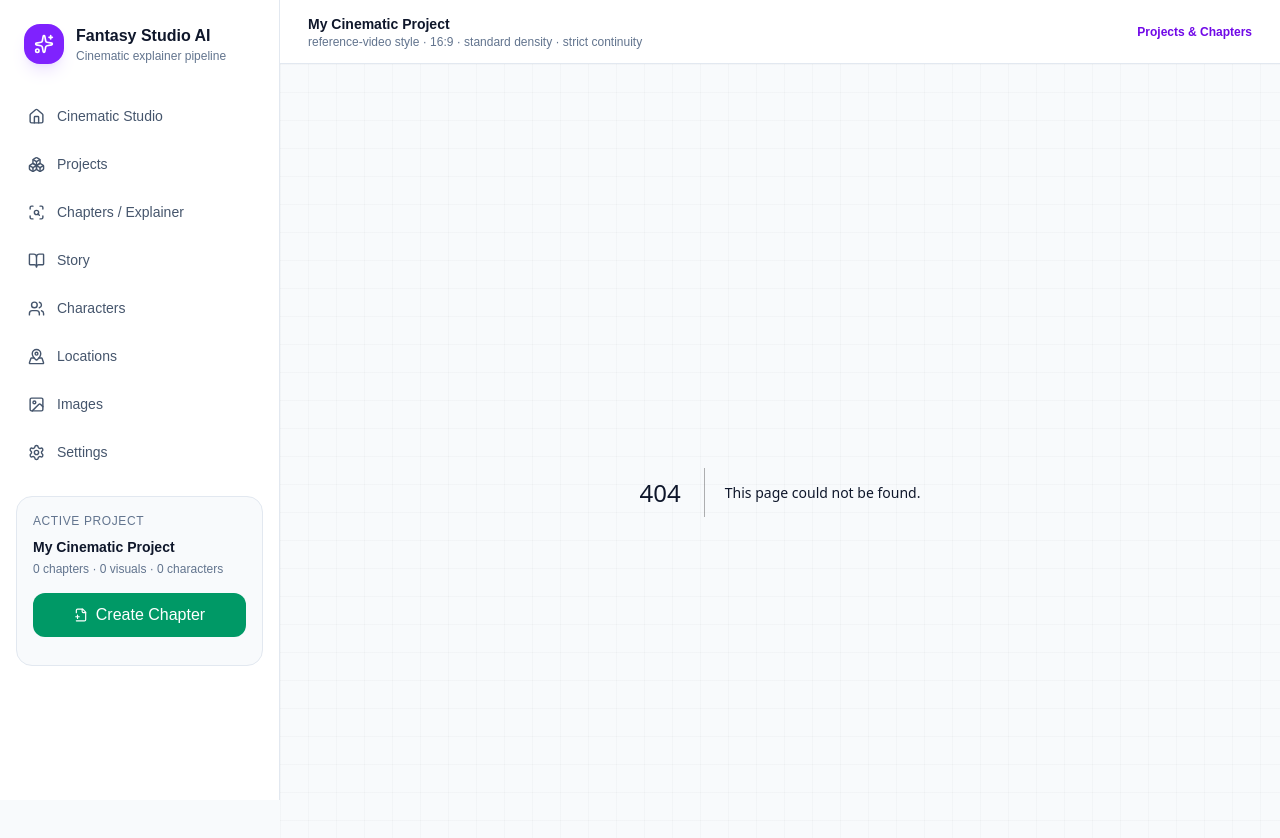
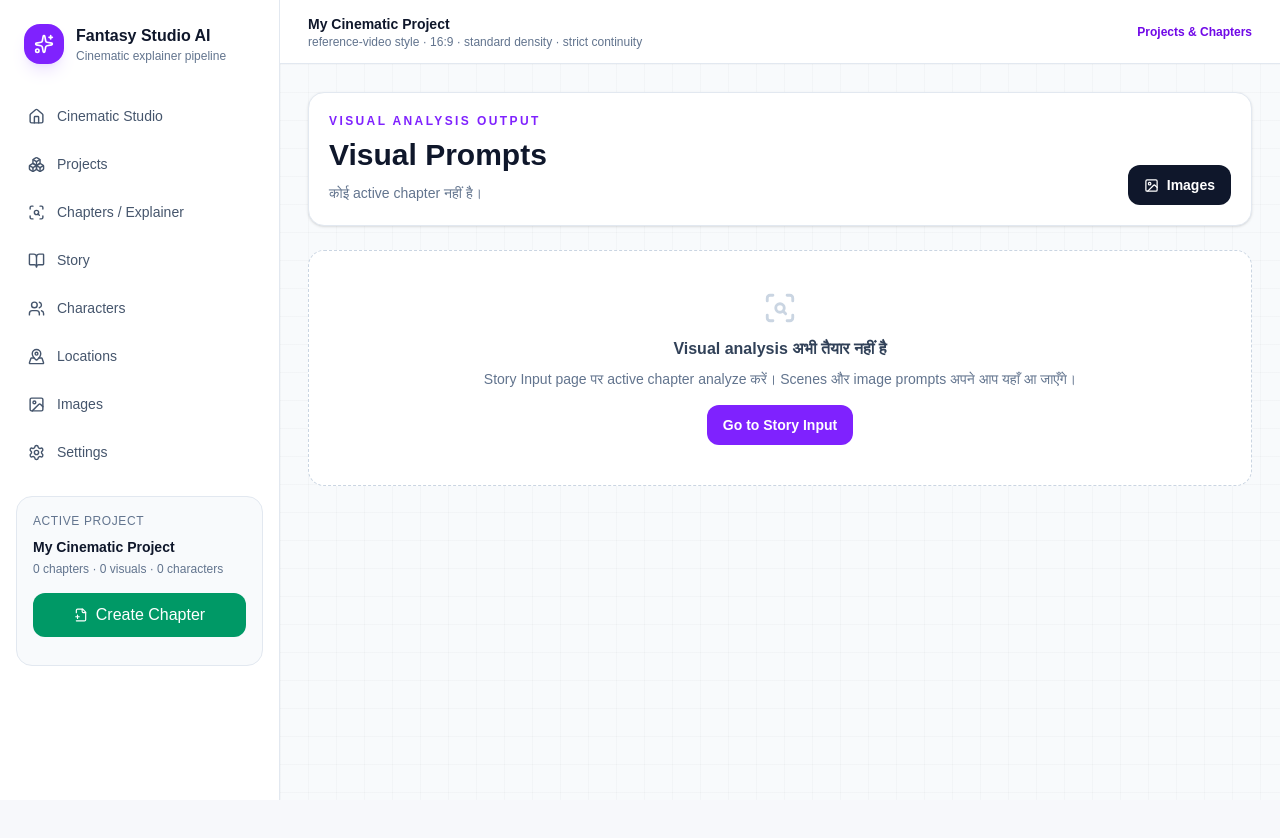
Before and after one commit to shuvinexofficial143-design/Fantasy-manga, a Next.js app: page /visuals in a window 1280 px wide. Before the commit this address had no page. Shown: the top 838 px of the page. After the commit the page ends 800 px from the top, so only its background shows below. Built offline with nearby package versions, Linux system fonts and the light colour scheme.

Commit message:
Add dedicated visual prompts page

```diff
--- /dev/null
+++ b/app/visuals/page.tsx
@@ -0,0 +1,70 @@
+"use client";
+
+import Link from "next/link";
+import {Copy,ImageIcon,ScanSearch} from "lucide-react";
+import {useState} from "react";
+import {useProject} from "@/components/project-provider";
+import {buildCinematicPrompt} from "@/lib/cinematic";
+
+export default function VisualsPage(){
+  const {project}=useProject();
+  const [copied,setCopied]=useState(false);
+  const novel=project.novelImport||{novelTitle:"",locked:false,currentChapter:1,autoGenerate:false,chapters:[],errorLog:[]};
+  const chapter=novel.chapters.find((item)=>item.number===novel.currentChapter);
+  const ordered=[...project.images].sort((a,b)=>a.sceneNumber-b.sceneNumber);
+  const scenes=(chapter?.sceneIds||[]).map((id)=>project.images.find((image)=>image.id===id)).filter((image):image is typeof project.images[number]=>Boolean(image));
+
+  const promptFor=(scene:typeof project.images[number])=>{
+    const index=ordered.findIndex((item)=>item.id===scene.id);
+    const previous=index>0?ordered[index-1]:undefined;
+    return buildCinematicPrompt({scene,project,previousScene:previous});
+  };
+
+  const allPrompts=scenes.map((scene,index)=>"Visual "+(index+1)+"\nStory Moment: "+scene.sourceText+"\n\nImage Prompt:\n"+promptFor(scene)).join("\n\n---\n\n");
+
+  const copyAll=async()=>{
+    if(!allPrompts)return;
+    await navigator.clipboard.writeText(allPrompts);
+    setCopied(true);
+    window.setTimeout(()=>setCopied(false),1600);
+  };
+
+  return <div className="mx-auto max-w-6xl space-y-6">
+    <section className="rounded-2xl border border-slate-200 bg-white p-5 shadow-sm">
+      <div className="flex flex-col gap-4 sm:flex-row sm:items-end sm:justify-between">
+        <div>
+          <div className="text-xs font-black uppercase tracking-[.2em] text-violet-600">Visual Analysis Output</div>
+          <h1 className="mt-2 text-3xl font-black">Visual Prompts</h1>
+          <p className="mt-2 text-sm leading-6 text-slate-500">{chapter?"Chapter "+chapter.number+" · "+scenes.length+" meaningful visual beats":"कोई active chapter नहीं है।"}</p>
+        </div>
+        <div className="flex gap-2">
+          {scenes.length>0&&<button onClick={()=>void copyAll()} className="inline-flex items-center gap-2 rounded-xl border border-violet-200 bg-violet-50 px-4 py-2.5 text-sm font-bold text-violet-700"><Copy size={15}/>{copied?"Copied":"Copy All"}</button>}
+          <Link href="/images" className="inline-flex items-center gap-2 rounded-xl bg-slate-900 px-4 py-2.5 text-sm font-bold text-white"><ImageIcon size={15}/> Images</Link>
+        </div>
+      </div>
+    </section>
+
+    {scenes.length?<div className="space-y-4">{scenes.map((scene,index)=><article key={scene.id} className="rounded-2xl border border-slate-200 bg-white p-5 shadow-sm">
+      <div className="flex flex-wrap items-center justify-between gap-3">
+        <div>
+          <div className="text-xs font-black uppercase tracking-[.16em] text-violet-600">Visual {index+1} · Scene {scene.sceneNumber}</div>
+          <div className="mt-1 font-black text-slate-900">{scene.title}</div>
+        </div>
+        <div className="text-xs font-semibold text-slate-400">{scene.cameraShot} · {scene.cameraAngle}</div>
+      </div>
+      <div className="mt-4 rounded-xl bg-slate-50 p-4">
+        <div className="text-[11px] font-black uppercase tracking-wider text-slate-400">Story Moment</div>
+        <div className="mt-2 text-sm leading-6 text-slate-700">{scene.sourceText}</div>
+      </div>
+      <details className="mt-3 rounded-xl border border-slate-200">
+        <summary className="cursor-pointer px-4 py-3 text-sm font-bold text-slate-700">Open final image prompt</summary>
+        <pre className="max-h-96 overflow-auto whitespace-pre-wrap border-t border-slate-200 p-4 font-sans text-xs leading-5 text-slate-600">{promptFor(scene)}</pre>
+      </details>
+    </article>)}</div>:<section className="rounded-2xl border border-dashed border-slate-300 bg-white p-10 text-center">
+      <ScanSearch className="mx-auto text-slate-300" size={34}/>
+      <div className="mt-3 font-black text-slate-700">Visual analysis अभी तैयार नहीं है</div>
+      <div className="mt-2 text-sm text-slate-500">Story Input page पर active chapter analyze करें। Scenes और image prompts अपने आप यहाँ आ जाएँगे।</div>
+      <Link href="/novel" className="mt-4 inline-block rounded-xl bg-violet-600 px-4 py-2.5 text-sm font-bold text-white">Go to Story Input</Link>
+    </section>}
+  </div>;
+}
```
